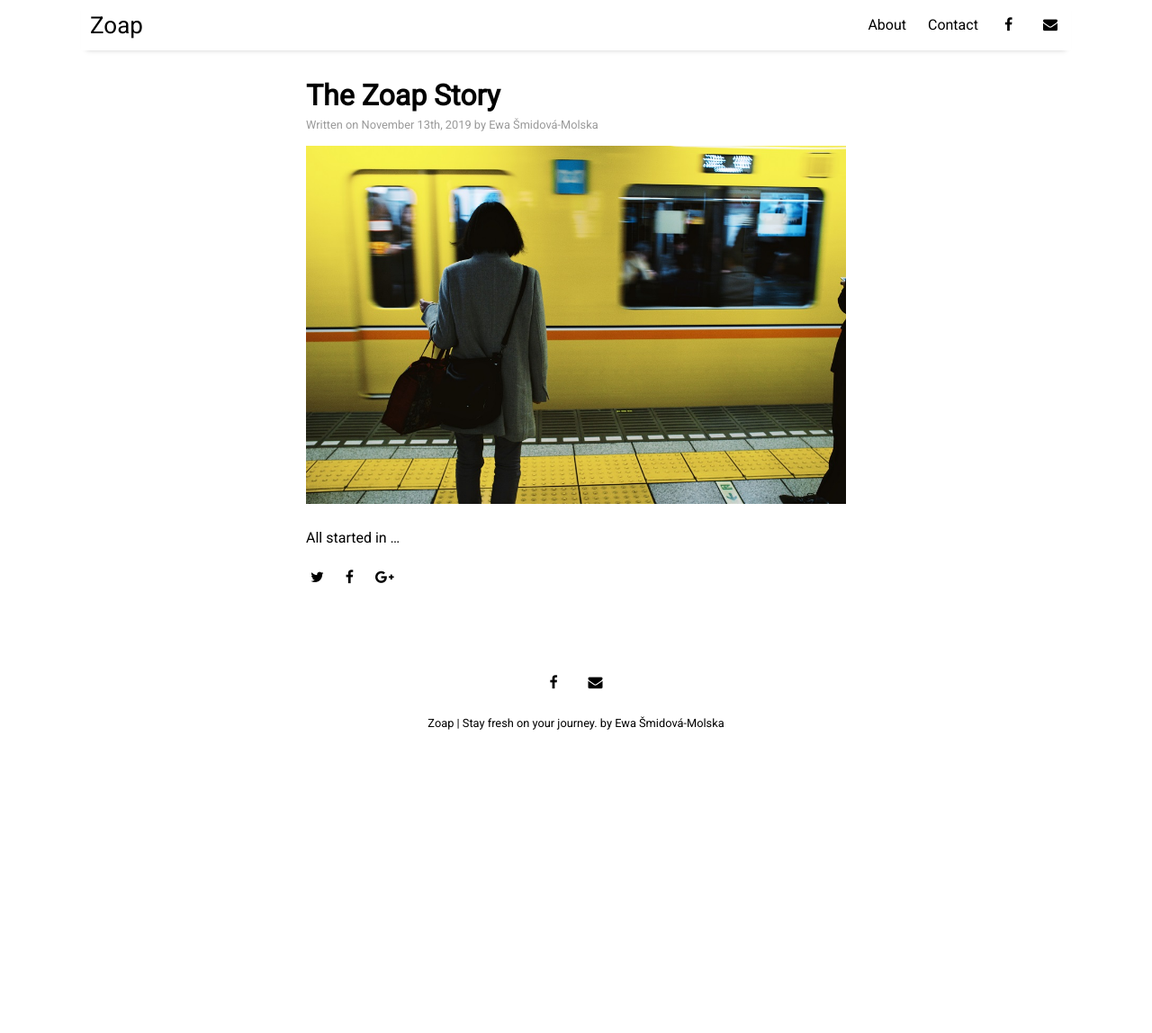
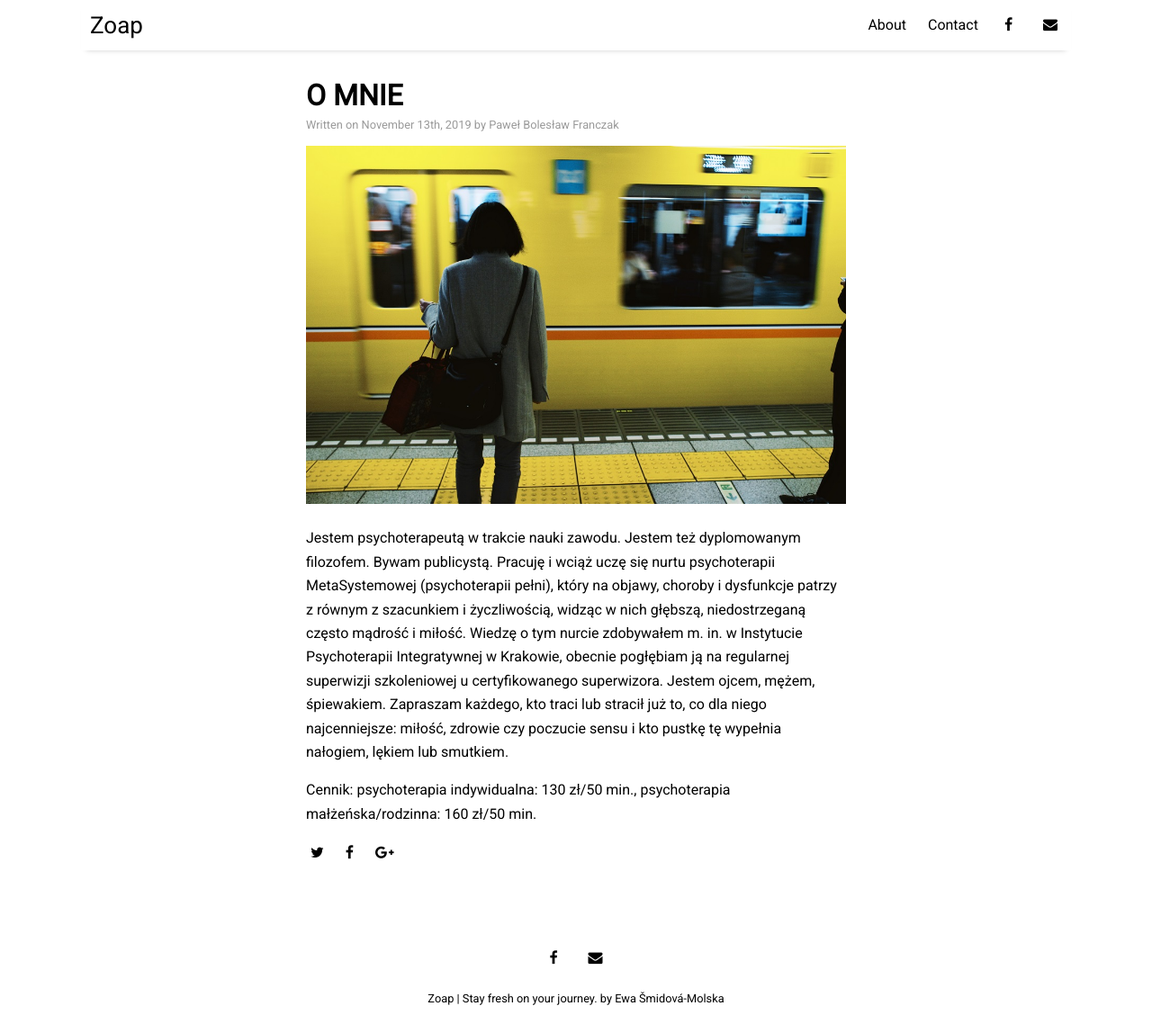
Before and after one commit to kmmolska/kmmolska.github.io, a Jekyll site: the page built from _posts/2019-11-13-the-zoap-story.md, in a window 1280 px wide and 1148 px high. Shown: the whole window at 90% size. Built offline with Jekyll 4.4.1, drawn with Linux system fonts in a browser that asks for light colours; nearby versions of some CDN libraries.

Commit message:
Update 2019-11-13-the-zoap-story.md

```diff
--- a/_posts/2019-11-13-the-zoap-story.md
+++ b/_posts/2019-11-13-the-zoap-story.md
@@ -1,10 +1,16 @@
 ---
 layout: post
-title: "The Zoap Story"
-author: "Ewa Šmidová-Molska"
+title: "O MNIE"
+author: "Paweł Bolesław Franczak"
 categories: facts
-tags: [ewa]
+tags: [bio]
 image: city-1.jpg
 ---
 
-All started in ...
+Jestem psychoterapeutą w trakcie nauki zawodu. Jestem też dyplomowanym filozofem. Bywam publicystą.
+Pracuję i wciąż uczę się nurtu psychoterapii MetaSystemowej (psychoterapii pełni), który na objawy, choroby i dysfunkcje patrzy z równym z szacunkiem i życzliwością, widząc w nich głębszą, niedostrzeganą często mądrość i miłość.
+Wiedzę o tym nurcie zdobywałem m. in. w Instytucie Psychoterapii Integratywnej w Krakowie, obecnie pogłębiam ją na regularnej superwizji szkoleniowej u certyfikowanego superwizora.
+Jestem ojcem, mężem, śpiewakiem.
+Zapraszam każdego, kto traci lub stracił już to, co dla niego najcenniejsze: miłość, zdrowie czy poczucie sensu i kto pustkę tę wypełnia nałogiem, lękiem lub smutkiem.
+
+Cennik: psychoterapia indywidualna: 130 zł/50 min., psychoterapia małżeńska/rodzinna: 160 zł/50 min.
```
